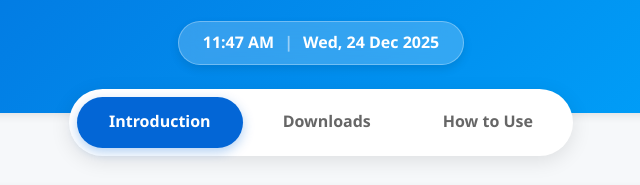
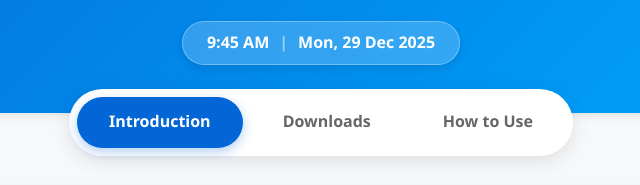
Before and after one commit to ncexs/ncexs.github.io, a plain HTML site: page index.html in a window 1280 px wide. Shown: the part 211-396 px from the top of the page, 319-959 px from the left. Drawn offline with Linux system fonts and the light colour scheme; no server answers.

Commit message:
feat: implement dynamic real-time clock and clean up code

```diff
--- a/index.html
+++ b/index.html
@@ -298,9 +298,9 @@ footer a { color: var(--primary-color); text-decoration: none; }
   <p>All-in-One Windows Toolkit<br>Simple, fast, and safe tools to clean, optimize, and maintain your PC</p>
 
   <div class="date-badge">
-    <span id="time">11:47 AM</span>
+    <span id="time">--:-- --</span>
     <span style="opacity:0.5">|</span>
-    <span id="date">Wed, 24 Dec 2025</span>
+    <span id="date">Checking...</span>
   </div>
 </header>
 
@@ -408,6 +408,18 @@ footer a { color: var(--primary-color); text-decoration: none; }
 </footer>
 
 <script>
+function updateRealTimeClock() {
+  const now = new Date();
+  const timeOptions = { hour: 'numeric', minute: '2-digit', hour12: true };
+  document.getElementById('time').textContent = now.toLocaleTimeString('en-US', timeOptions);
+
+  const dateOptions = { weekday: 'short', day: 'numeric', month: 'short', year: 'numeric' };
+  document.getElementById('date').textContent = now.toLocaleDateString('en-GB', dateOptions);
+}
+
+setInterval(updateRealTimeClock, 1000);
+updateRealTimeClock();
+
 function parseMarkdown(text) {
   if (!text) return "<em>No description available.</em>";
 
```
